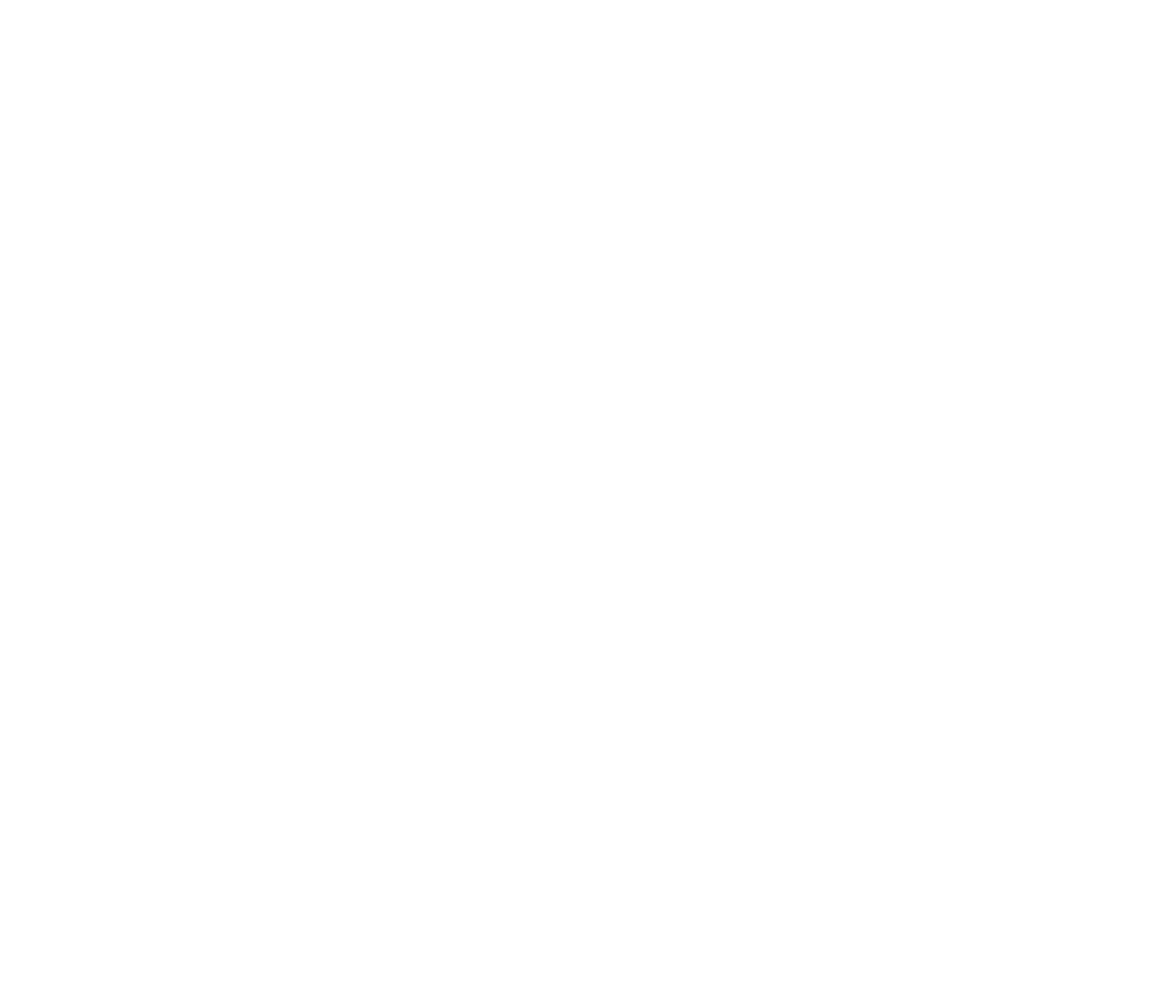
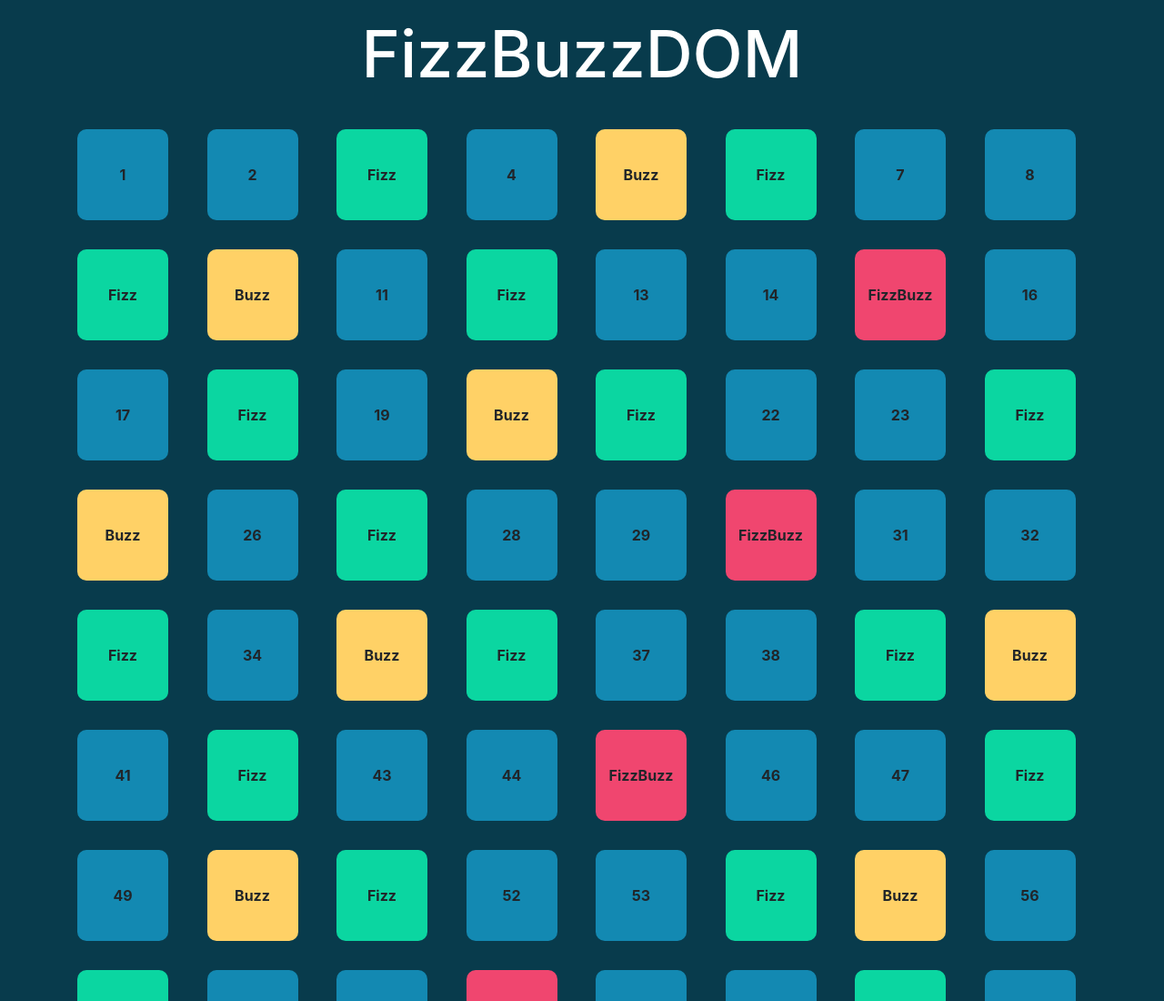
Before and after one commit to floriano-delishaj/js-fizzbuzzdom, a plain HTML site: page index.html in a window 1280 px wide. Shown: the top 1100 px of the page at 91% size. Before the commit the page ends 800 px from the top, so only its background shows below. Drawn offline with nearby package versions, Linux system fonts and the light colour scheme.

Commit message:
fine esercizio

```diff
--- a/css/style.css
+++ b/css/style.css
@@ -0,0 +1,29 @@
+.box {
+    width: 100px;
+    height: 100px;
+    border-radius: 10px;
+}
+
+.f-72 {
+    font-size: 72px;
+}
+
+.bg-red {
+    background-color: #f0466f;
+}
+
+.bg-aqua {
+    background-color: #0bd6a1;
+}
+
+.bg-yellow {
+    background-color: #ffd166;
+}
+
+.bg-blue {
+    background-color: #1389b2;
+}
+
+.bg-dark-blue {
+    background-color: #083b4c;
+}
--- a/index.html
+++ b/index.html
@@ -4,12 +4,19 @@
     <meta charset="UTF-8">
     <meta http-equiv="X-UA-Compatible" content="IE=edge">
     <meta name="viewport" content="width=device-width, initial-scale=1.0">
+    <link rel="stylesheet" href="https://stackpath.bootstrapcdn.com/bootstrap/4.3.1/css/bootstrap.min.css" integrity="sha384-ggOyR0iXCbMQv3Xipma34MD+dH/1fQ784/j6cY/iJTQUOhcWr7x9JvoRxT2MZw1T" crossorigin="anonymous">
+    <link rel="stylesheet" href="./css/style.css">
     <title>FizzBuzz</title>
-
-    <link rel="stylesheet" href="./css/style.css">
 </head>
 <body>
+    <div class="container-fluid bg-dark-blue">
+        <div class="container">
+            <h1 class="text-center text-white py-3 f-72">FizzBuzzDOM</h1>
+            <div class="row">
 
+            </div>
+        </div>
+    </div>
 
     <script src="./js/script.js"></script>
 
--- a/js/script.js
+++ b/js/script.js
@@ -1,13 +1,32 @@
+const outputHtml = document.querySelector('.row');
+
+
 for (let i=1; i <= 100; i++) {
 
-    if (i % 3 && i % 5) {
-        console.log(i)
-    } else if (i % 5) {
-        console.log('Fizz')
-    } else if (i % 3) {
-        console.log('Buzz')
+    if (i % 3 === 0 && i % 5 === 0) {
+        outputHtml.innerHTML += `<div class="col py-3">
+                                    <div class="box bg-red d-flex justify-content-center align-items-center font-weight-bold">
+                                        FizzBuzz
+                                    </div>
+                                 </div>`;
+    } else if (i % 5 === 0) {
+        outputHtml.innerHTML += `<div class="col py-3">
+                                    <div class="box bg-yellow d-flex justify-content-center align-items-center font-weight-bold">
+                                        Buzz
+                                    </div>
+                                 </div>`;
+    } else if (i % 3 === 0) {
+        outputHtml.innerHTML += `<div class="col py-3">
+                                    <div class="box bg-aqua d-flex justify-content-center align-items-center font-weight-bold">
+                                        Fizz
+                                    </div>
+                                 </div>`;
     } else {
-        console.log('FizzBuzz')
+        outputHtml.innerHTML += `<div class="col py-3">
+                                    <div class="box bg-blue d-flex justify-content-center align-items-center font-weight-bold">
+                                        ${i}
+                                    </div>
+                                 </div>`;
     }
 
 }
```
